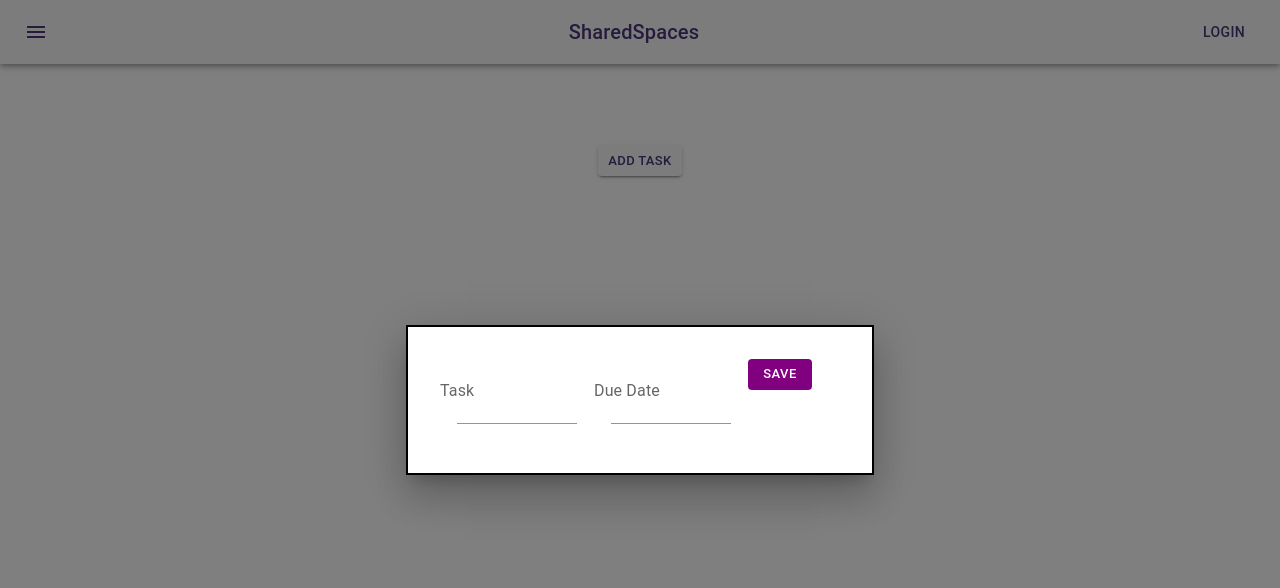
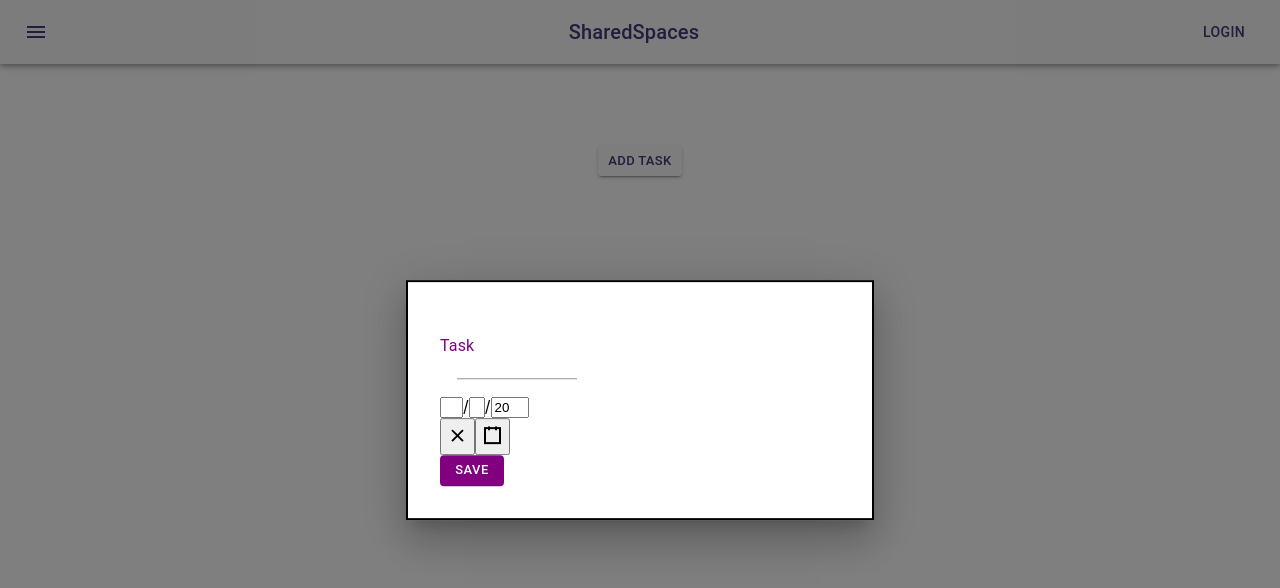
Before and after one commit to 397-f22/SharedSpaces, a React (Vite) app: page / in a window 1280 px wide. Both pictures are taken after a click on the button "ADD TASK". Shown: the top 588 px of the page. Built offline with nearby package versions, Linux system fonts and the light colour scheme.

Commit message:
Changed date textfield to date picker

```diff
--- a/package.json
+++ b/package.json
@@ -14,6 +14,7 @@
         "@mui/icons-material": "^5.10.6",
         "@mui/material": "^5.10.8",
         "react": "^18.2.0",
+        "react-date-picker": "^9.0.0",
         "react-dom": "^18.2.0"
     },
     "devDependencies": {
--- a/src/components/TaskCard.jsx
+++ b/src/components/TaskCard.jsx
@@ -12,6 +12,8 @@ import Button from '@mui/material/Button';
 
 const TaskCard = ({id, task, tasks, setTasks}) =>{
     console.log(task);
+    console.log(task.due);
+
     // const [checked, setChecked] = useState(false);
     const remove=()=>{
         const newState = tasks.filter(obj => obj != task);
--- a/src/components/TaskModal.css
+++ b/src/components/TaskModal.css
@@ -7,3 +7,7 @@
 .saveButton:hover{
     background-color: purple;
 }
+
+.inputlabel {
+    color: black;
+}
--- a/src/components/TaskModal.jsx
+++ b/src/components/TaskModal.jsx
@@ -11,6 +11,8 @@ import TextField from '@mui/material/TextField';
 import { withTheme } from '@emotion/react';
 import { purple } from '@mui/material/colors';
 import './TaskModal.css'
+import { inputLabelClasses } from "@mui/material/InputLabel";
+import DatePicker from 'react-date-picker';
 
 const style = {
 
@@ -31,7 +33,7 @@ const boxStyle = {
     boxShadow: 24,
     p: 4,
   };
-const textFieldStyle={width:"30%",fontColor:"common.white",padding:"17px"}
+const textFieldStyle={width:"30%",color:"common.black",padding:"17px"}
 const saveStyle = {color:"white", backgroundColor: "purple",
 '&:hover': {
     color: 'white',
@@ -41,12 +43,30 @@ const TaskModal = ({tasks, setTasks}) =>{
     const [show, setShow] = useState(false);
     const [title, setTitle] = useState("");
     const [due, setDue] = useState("");
+    const [date, setDate] = useState(new Date())
     const handleClose = () => setShow(false);
     const handleOpen = () => setShow(true);
 
     const saveValues = () => {
         const check = false;
         setTasks([...tasks, {title, due, check}]);
+    }
+
+    const styles = {
+        floatingLabelFocusStyle: {
+            color: "black"
+        }
+    }
+    const formatDate=(date)=> {
+        console.log(date);
+        console.log(date.getMonth());
+        console.log(date.getDay());
+        const month = date.getMonth()+1;
+        const day = date.getDate();
+        const returnDate = month.toString() + "/" + day.toString();
+        console.log(returnDate);
+        setDue(returnDate);
+        setDate(date);
     }
 
     return (
@@ -62,8 +82,13 @@ const TaskModal = ({tasks, setTasks}) =>{
                     // hideBackdrop = "true"
                     >
                         <Box sx={boxStyle}>
-                        <TextField sx={textFieldStyle} id="standard-basic" label="Task" variant="standard" defaultValue="" onChange={(event) => setTitle(event.target.value)}/>
-                        <TextField sx={textFieldStyle} id="standard-basic" label="Due Date" variant="standard" defaultValue="" onChange={(event) => setDue(event.target.value)}/>
+                        <TextField sx={textFieldStyle} id="standard-basic" label="Task" variant="standard" defaultValue="" onChange={(event) => setTitle(event.target.value)} InputLabelProps ={{sx: {
+                            color: "purple", [`&.${inputLabelClasses.shrink}`]: {
+                                color: "purple"
+                            }
+                        }}}/>
+                        {/* <TextField sx={textFieldStyle} id="standard-basic" label="Due Date" variant="standard" defaultValue="" onChange={(event) => setDue(event.target.value)}/> */}
+                        <DatePicker onChange={(value) => {formatDate(value)}} value={date} />
                         <Button size="small" sx={saveStyle} onClick={() => saveValues()}>Save</Button>
                         </Box>
                     </Modal>
```
Also changed, not shown: 3 other files (tests, documents, lock files or other folders).
